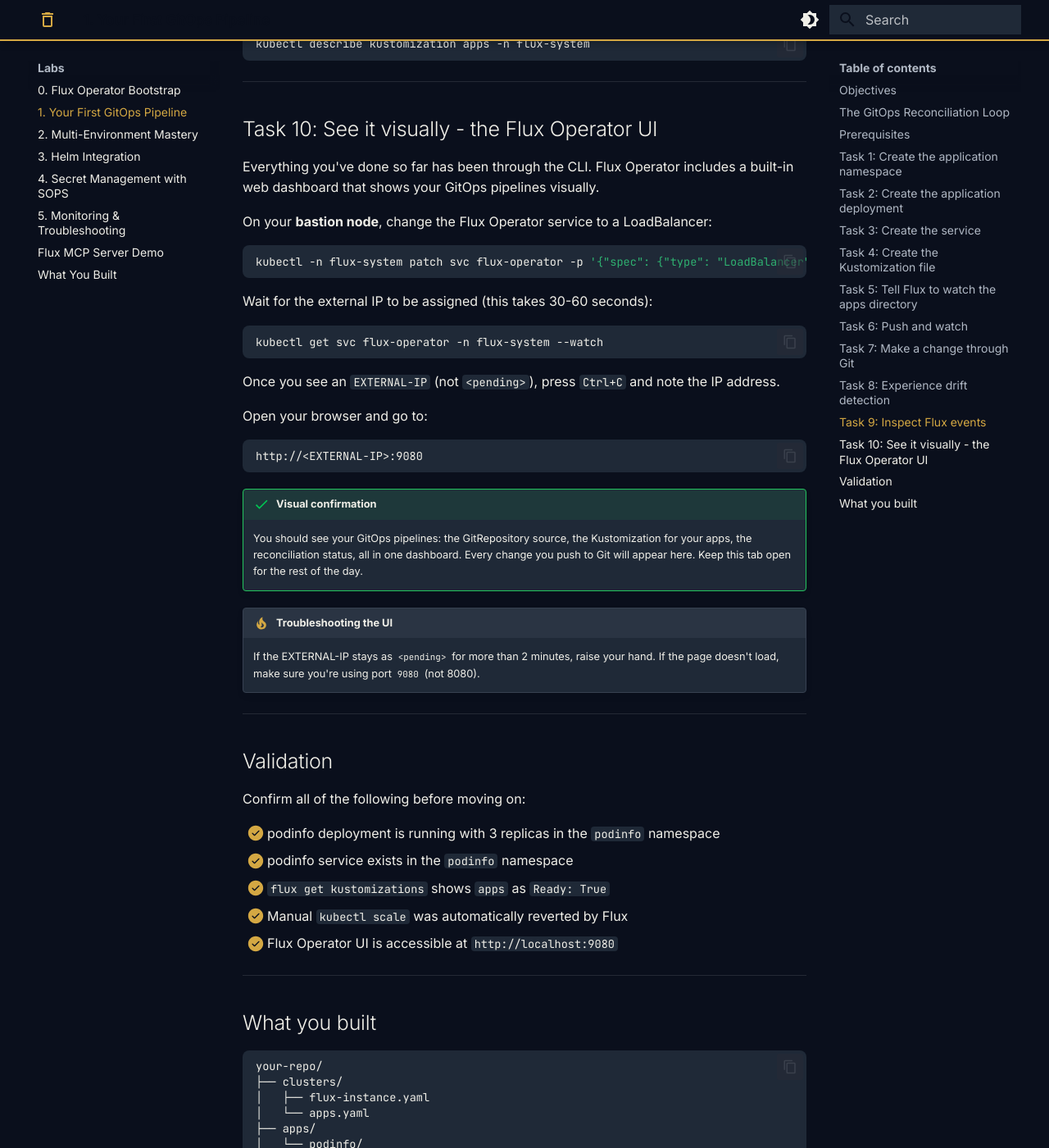
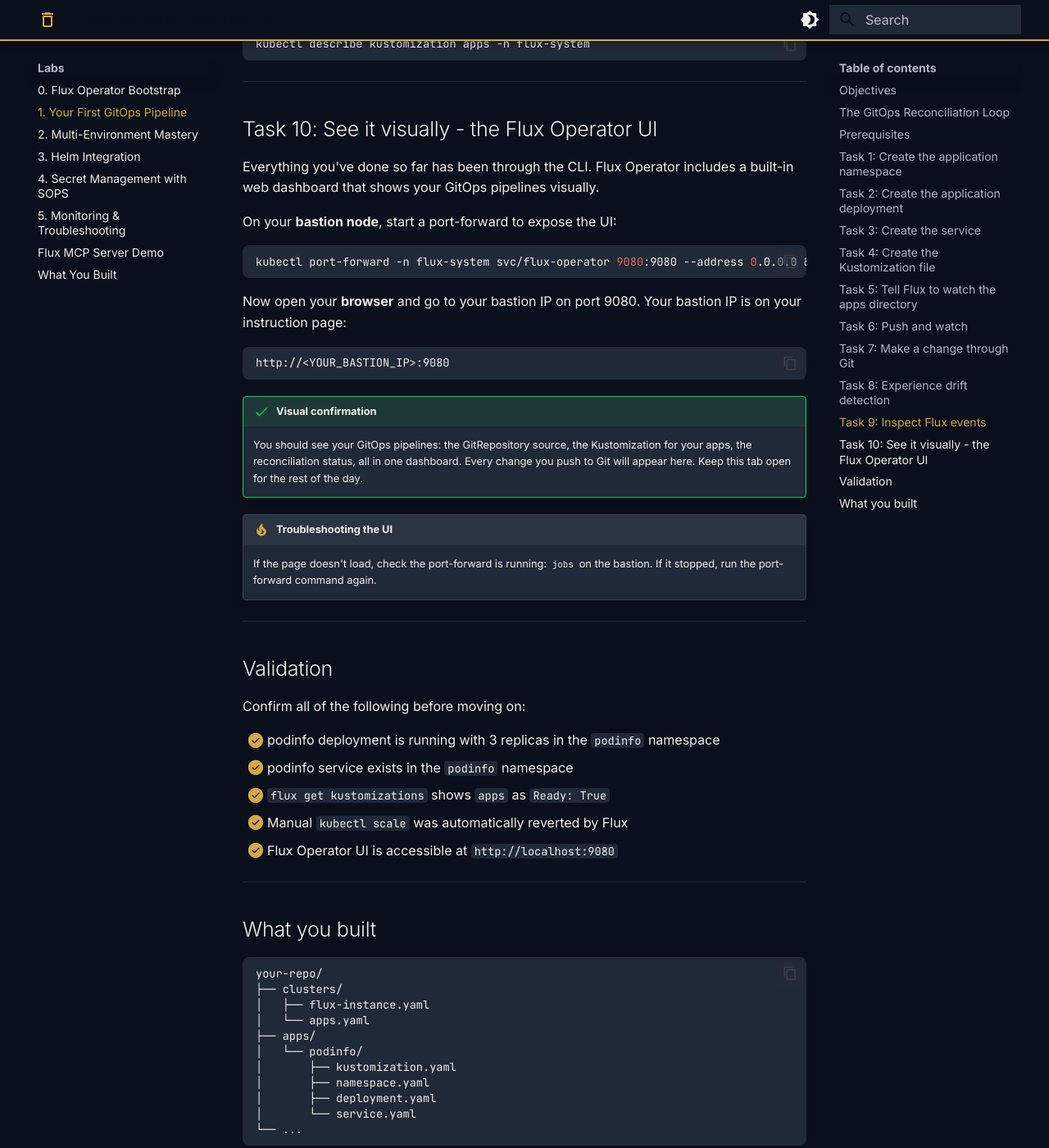
Before and after one commit to stevenwadeconsulting/gitops-fundamentals-lab, an MkDocs documentation site: the page built from docs/labs/1-first-pipeline.md, in a window 1280 px wide and 1400 px high, scrolled down 5698 px. Shown: the whole window at 82% size. Built offline with MkDocs 1.6.1 and Material for MkDocs 9.7.7, drawn with Linux system fonts in a browser that asks for light colours.

Commit message:
Fix Flux UI: port-forward via bastion instead of LB or NodePort
DO DOKS manages its own firewalls, blocking NodePort access externally.
LB health checks fail. The bastion already allows inbound traffic.
Port-forward from bastion with --address 0.0.0.0 exposes the UI on
the bastion's public IP. One command, one URL. Tested and working.

Co-Authored-By: Claude Opus 4.6 (1M context) <noreply@anthropic.com>

````diff
--- a/docs/labs/1-first-pipeline.md
+++ b/docs/labs/1-first-pipeline.md
@@ -282,31 +282,23 @@ kubectl describe kustomization apps -n flux-system
 
 Everything you've done so far has been through the CLI. Flux Operator includes a built-in web dashboard that shows your GitOps pipelines visually.
 
-On your **bastion node**, change the Flux Operator service to a LoadBalancer:
+On your **bastion node**, start a port-forward to expose the UI:
 
 ```bash
-kubectl -n flux-system patch svc flux-operator -p '{"spec": {"type": "LoadBalancer"}}'
+kubectl port-forward -n flux-system svc/flux-operator 9080:9080 --address 0.0.0.0 &
 ```
 
-Wait for the external IP to be assigned (this takes 30-60 seconds):
-
-```bash
-kubectl get svc flux-operator -n flux-system --watch
-```
-
-Once you see an `EXTERNAL-IP` (not `<pending>`), press `Ctrl+C` and note the IP address.
-
-Open your browser and go to:
+Now open your **browser** and go to your bastion IP on port 9080. Your bastion IP is on your instruction page:
 
 ```
-http://<EXTERNAL-IP>:9080
+http://<YOUR_BASTION_IP>:9080
 ```
 
 !!! success "Visual confirmation"
     You should see your GitOps pipelines: the GitRepository source, the Kustomization for your apps, the reconciliation status, all in one dashboard. Every change you push to Git will appear here. Keep this tab open for the rest of the day.
 
 !!! tip "Troubleshooting the UI"
-    If the EXTERNAL-IP stays as `<pending>` for more than 2 minutes, raise your hand. If the page doesn't load, make sure you're using port `9080` (not 8080).
+    If the page doesn't load, check the port-forward is running: `jobs` on the bastion. If it stopped, run the port-forward command again.
 
 ---
 
````
Also changed, not shown: docs/access.md (+3 -3 lines), docs/cheatsheet.md (+8 -5 lines).
